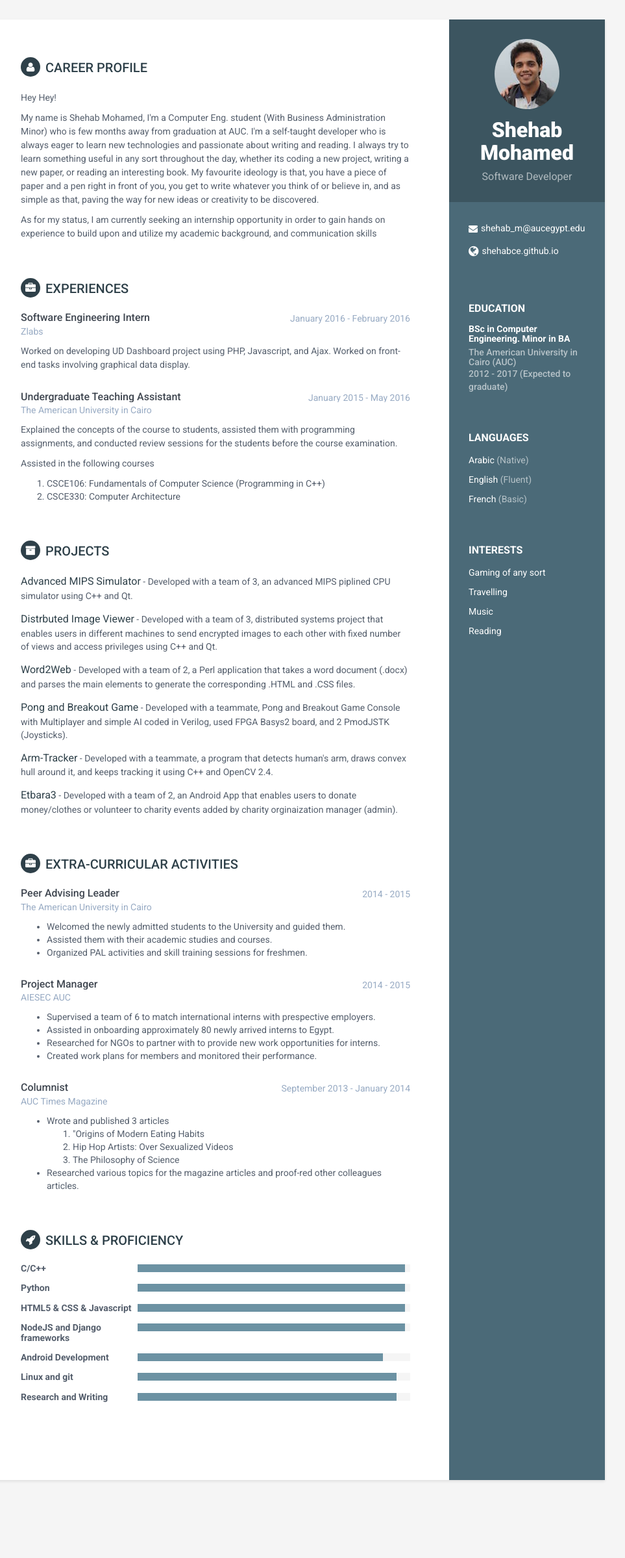
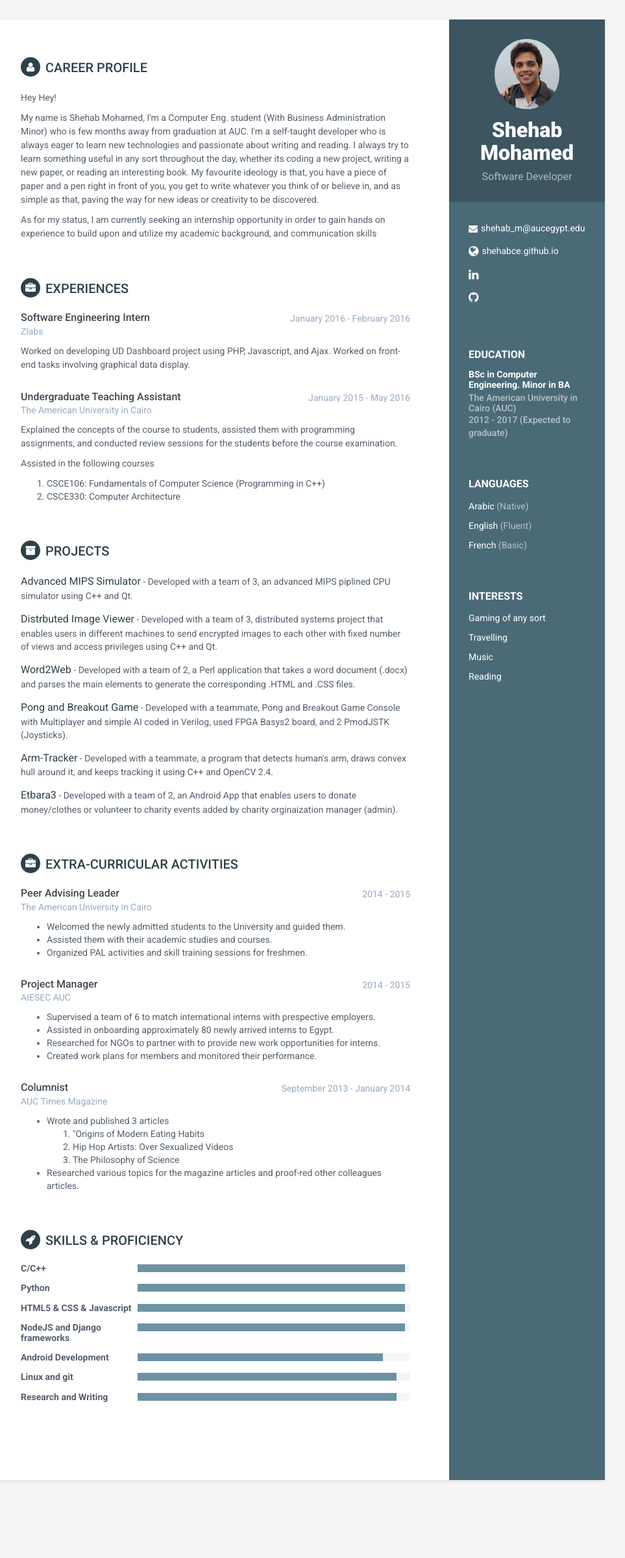
Before and after one commit to ShehabCE/shehabce.github.io, a Jekyll site: the page built from index.html, in a window 1280 px wide. Shown: the whole page at 65% size, without its empty margins (188-1151 px from the left). Built offline with Jekyll 4.4.1, drawn with Linux system fonts in a browser that asks for light colours.

Commit message:
Added most links to projects... fixed the side bar information.

```diff
--- a/_includes/projects.html
+++ b/_includes/projects.html
@@ -4,21 +4,21 @@
                     <p>...</p>
                 </div>--><!--//intro ( not needed now )-->
                 <div class="item">
-                    <span class="project-title"><a href="#hook">Advanced MIPS Simulator</a></span> - <span class="project-tagline">Developed with a team of 3, an advanced MIPS piplined CPU simulator using C++ and Qt.</span>
+                    <span class="project-title"><a href="#https://github.com/ShadyF/Advanced_Pipelined_MIPS_Simulator-CS330">Advanced MIPS Simulator</a></span> - <span class="project-tagline">Developed with a team of 3, an advanced MIPS piplined CPU simulator using C++ and Qt.</span>
                 </div><!--//item-->
                 <div class="item">
-                    <span class="project-title"><a href="#" target="_blank">Distrbuted Image Viewer</a></span> -
+                    <span class="project-title"><a href="#https://github.com/ShehabCE/Distributed-Systems" target="_blank">Distrbuted Image Viewer</a></span> -
                     <span class="project-tagline">Developed with a team of 3, distributed systems project that enables users in different machines to send encrypted images to each other with fixed number of views and access privileges using C++ and Qt.</span>
                 </div><!--//item-->
                 <div class="item">
-                    <span class="project-title"><a href="#" target="_blank">Word2Web</a></span> -
+                    <span class="project-title"><a href="#https://github.com/ShehabCE/WordToWeb" target="_blank">Word2Web</a></span> -
                     <span class="project-tagline">Developed with a team of 2, a Perl application that takes a word document (.docx) and parses the main elements to generate the corresponding .HTML and .CSS files.</span>
                 </div><!--//item-->
                 <div class="item">
-                    <span class="project-title"><a href="#" target="_blank">Pong and Breakout Game</a></span> - <span class="project-tagline">Developed with a teammate, Pong and Breakout Game Console with Multiplayer and simple AI coded in Verilog, used FPGA Basys2 board, and 2 PmodJSTK (Joysticks).</span>
+                    <span class="project-title"><a href="#https://github.com/ShehabCE/Mini-Game-Console" target="_blank">Pong and Breakout Game</a></span> - <span class="project-tagline">Developed with a teammate, Pong and Breakout Game Console with Multiplayer and simple AI coded in Verilog, used FPGA Basys2 board, and 2 PmodJSTK (Joysticks).</span>
                 </div><!--//item-->
                 <div class="item">
-                    <span class="project-title"><a href="#" target="_blank">Arm-Tracker</a></span> - <span class="project-tagline">Developed with a teammate, a program that detects human's arm, draws convex hull around it, and keeps tracking it using C++ and OpenCV 2.4.</span>
+                    <span class="project-title"><a href="#https://github.com/ShehabCE/Arm-Tracker" target="_blank">Arm-Tracker</a></span> - <span class="project-tagline">Developed with a teammate, a program that detects human's arm, draws convex hull around it, and keeps tracking it using C++ and OpenCV 2.4.</span>
                 </div><!--//item-->
                 <div class="item">
                     <span class="project-title"><a href="#" target="_blank">Etbara3</a></span> - <span class="project-tagline">Developed with a team of 2, an Android App that enables users to donate money/clothes or volunteer to charity events added by charity orginaization manager (admin).</span>
--- a/_includes/sidebar.html
+++ b/_includes/sidebar.html
@@ -13,8 +13,8 @@
 
                    {% if site.email %}
                     <li class="email"><i class="fa fa-envelope"></i><a href="mailto: {{site.email}}">{{site.email}}</a></li>
-                    <!-- {% else %}
-                    <li class="email"><i class="fa fa-envelope"></i><a href="mailto:alan.doe@website.com">alan.doe@website.com</a></li> -->
+                    {% else %}
+                    <li class="email"><i class="fa fa-envelope"></i><a href="mailto:alan.doe@website.com">alan.doe@website.com</a></li>
                     {% endif %}
 
                     <!-- {% if site.phone %}
@@ -25,20 +25,20 @@
 
                     {% if site.website %}
                     <li class="website"><i class="fa fa-globe"></i><a href="http://{{site.website}}" target="_blank">{{site.website}}</a></li>
-                    <!-- {% else %}
-                    <li class="website"><i class="fa fa-globe"></i><a href="http://blog.webjeda.com" target="_blank">blog.webjeda.com</a></li> -->
+                    {% else %}
+                    <li class="website"><i class="fa fa-globe"></i><a href="http://blog.webjeda.com" target="_blank">blog.webjeda.com</a></li>
                     {% endif %}
 
                     {% if site.linkedin %}
-                    <li class="linkedin"><i class="fa fa-linkedin"></i><a href="https://in.linkedin.com/in/{{site.linkedin}}" target="_blank">Shehab Abdel-Salam</a></li>
-                    <!-- {% else %}
-                    <li class="linkedin"><i class="fa fa-linkedin"></i><a href="https://in.linkedin.com/in/sharath-kumar-87669956" target="_blank">linkedin.com/in/sharathdt</a></li> -->
+                    <li class="linkedin"><i class="fa fa-linkedin"></i><a href="https://in.linkedin.com/in/{{site.linkedin}}" target="_blank">{{Shehab Abdel-Salam}}</a></li>
+                    {% else %}
+                    <li class="linkedin"><i class="fa fa-linkedin"></i><a href="https://in.linkedin.com/in/sharath-kumar-87669956" target="_blank">linkedin.com/in/sharathdt</a></li>
                     {% endif %}
 
                     {% if site.github %}
-                    <li class="github"><i class="fa fa-github"></i><a href="http://github.com/{{site.github}}" target="_blank">ShehabCE</a></li>
-                    <!-- {% else %}
-                    <li class="github"><i class="fa fa-github"></i><a href="http://github.com/sharu725" target="_blank">github.com/sharu725</a></li> -->
+                    <li class="github"><i class="fa fa-github"></i><a href="http://github.com/{{site.github}}" target="_blank">{{ShehabCE}}</a></li>
+                    {% else %}
+                    <li class="github"><i class="fa fa-github"></i><a href="http://github.com/sharu725" target="_blank">github.com/sharu725</a></li>
                     {% endif %}
 
                     <!-- {% if site.twitter %}
```
